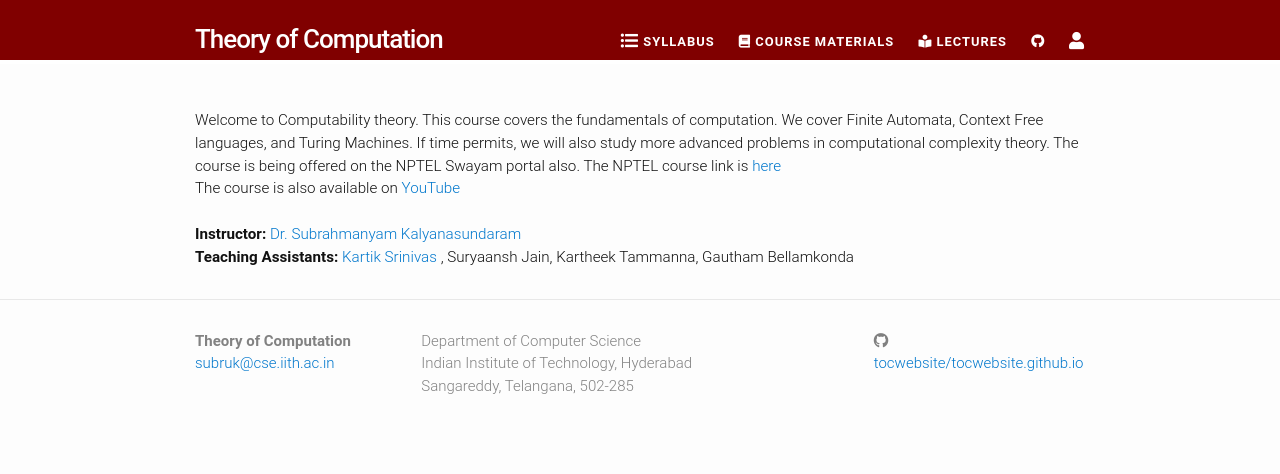
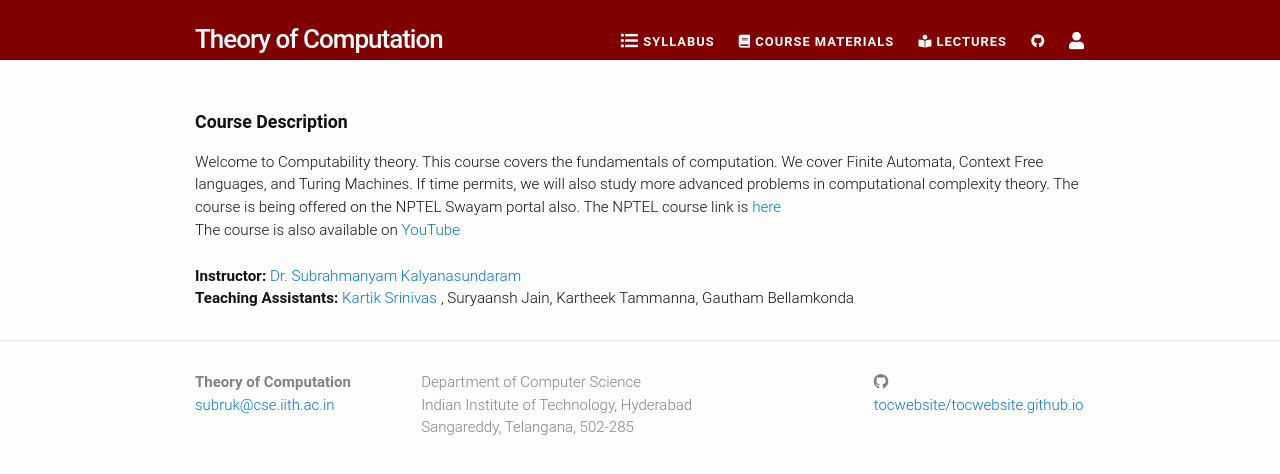
Before and after one commit to tocwebsite/tocwebsite.github.io, a Jekyll site: the page built from index.html, in a window 1280 px wide. Shown: the top 474 px of the page. Built offline with Jekyll 4.4.1, drawn with Linux system fonts in a browser that asks for light colours; nearby versions of some CDN libraries.

Commit message:
Add title update

```diff
--- a/index.html
+++ b/index.html
@@ -6,10 +6,12 @@ layout: default
 
 <div class="home">
 
+
 <h1>{{ site.subtitle }}</h1>
 
 <!-- {% include image.html url="/assets/images/main_image.png" caption="Solve it?" width=500 align="center" %} -->
 
+<h3> <b> Course Description </b></h3>
 {{ site.description }}
 The NPTEL course link is <a href = {{site.nptel}}> here </a> <br>
 The course is also available on <a href = {{site.youtube}}> YouTube </a> <br>
```
